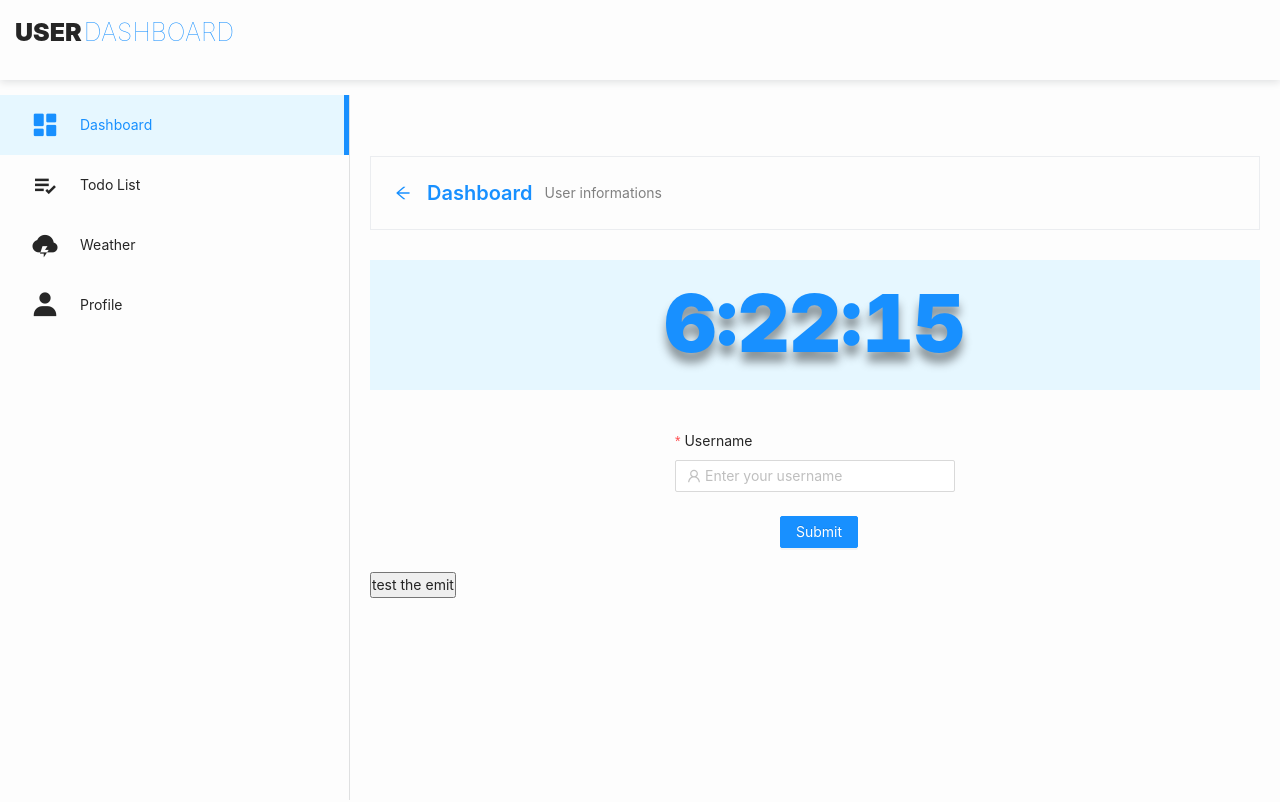
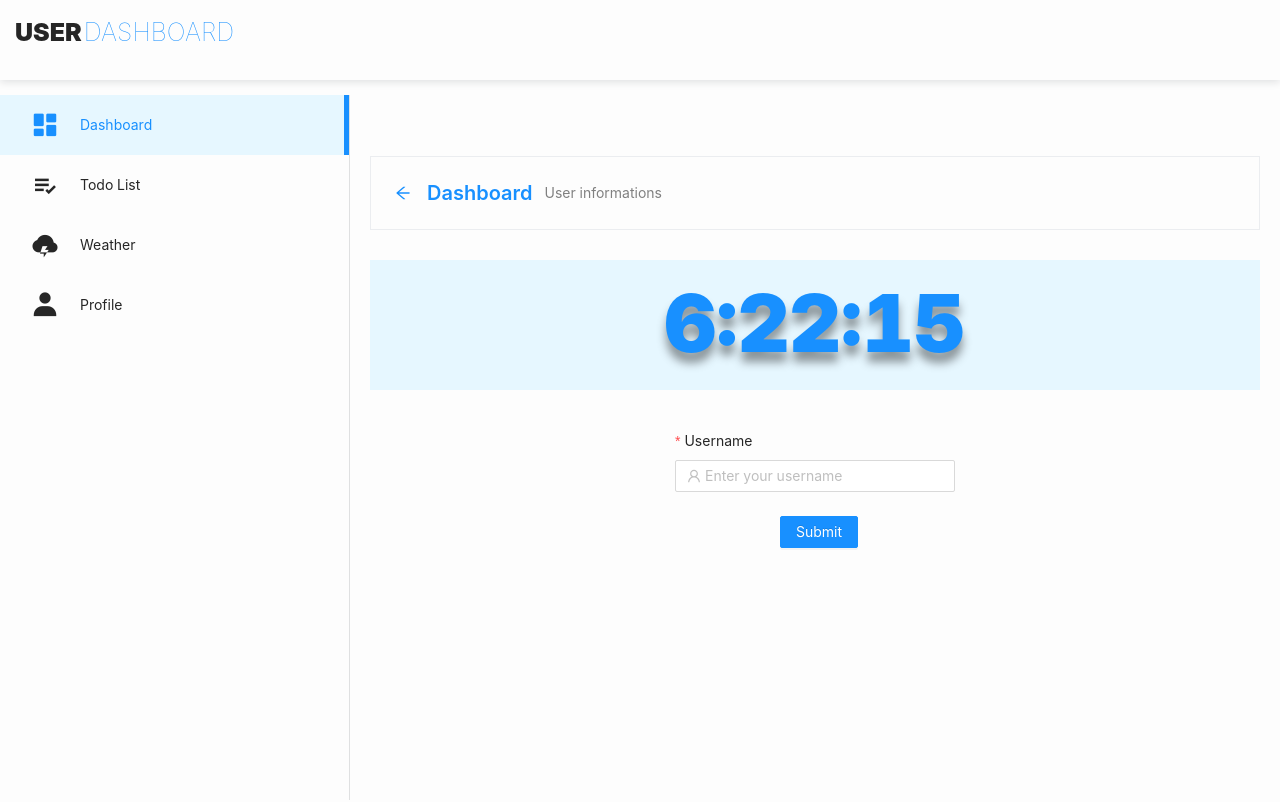
Before and after one commit to saeedalipanah/user-dashboard, a Vue app: page /dashboard in a window 1280 px wide. Shown: the top 802 px of the page. Built offline with nearby package versions, Linux system fonts and the light colour scheme.

Commit message:
fix: test provide btn commented

```diff
--- a/src/components/views/dashboard/DashboardIndex.vue
+++ b/src/components/views/dashboard/DashboardIndex.vue
@@ -24,6 +24,6 @@ onMounted(() => {
     <user-info v-else></user-info>
 
     <!-- provide and inject test for custom event -->
-    <button @click="onButtonClickTest(payload)">test the emit</button>
+    <!-- <button @click="onButtonClickTest(payload)">test the emit</button> -->
   </div>
 </template>
```
